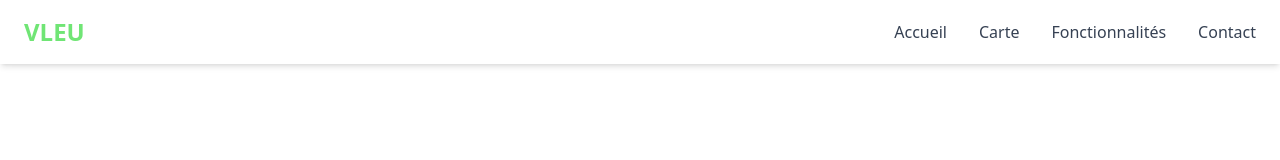
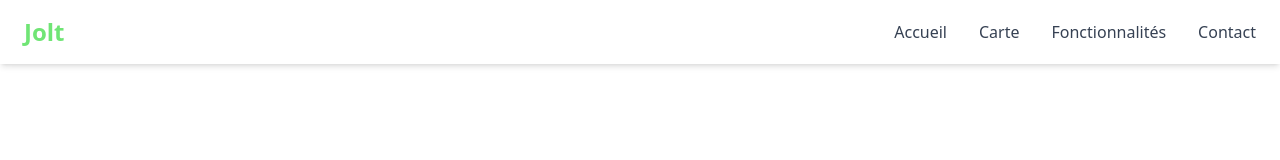
Before and after one commit to Valt1-0/Jolt-Web, a React (Vite) app: page / in a window 1280 px wide. Shown: the top 160 px of the page. Built offline with nearby package versions, Linux system fonts and the light colour scheme.

Commit message:
fix: Update Navbar brand name from VLEU to Jolt

```diff
--- a/src/components/Navbar.jsx
+++ b/src/components/Navbar.jsx
@@ -13,7 +13,7 @@ const Navbar = () => {
           whileHover={{ scale: 1.1 }}
           transition={{ type: "spring", stiffness: 300 }}
         >
-          VLEU
+          Jolt
         </motion.a>
 
         <div className="hidden md:flex space-x-8">
```
